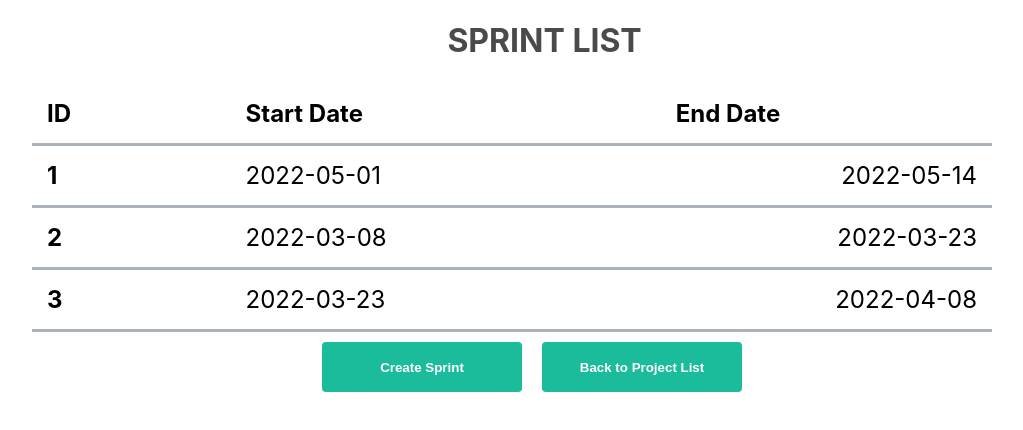
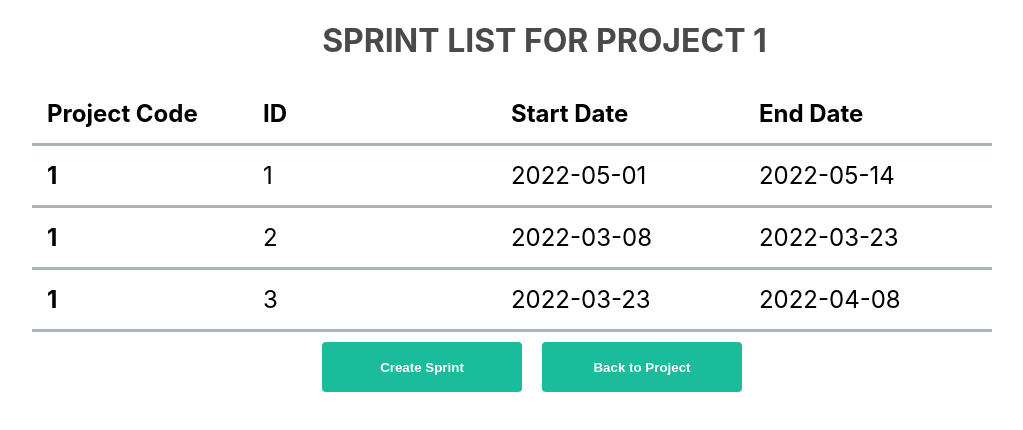
Before and after one commit to ivo-menezes/project_g3, a React (Create React App) app in the folder ui/: page /listSprints/1 in a window 1280 px wide. Shown: the top 430 px of the page, without its empty margins (128-1151 px from the left). Built offline with nearby package versions, Linux system fonts and the light colour scheme.

Commit message:
US027: Implementation: Updated listSprint, sprints, AppProvider index.css and route. (resolved #91)

```diff
--- a/ui/src/context/AppProvider.js
+++ b/ui/src/context/AppProvider.js
@@ -10,7 +10,7 @@ const AppProvider = (props) =>{
     const initialState = {
         projectList: projects,
         backlogs : backlogs,
-        listSprint : sprints,
+        sprints : sprints,
         textValue:'',
         startDate: null,
         endDate: null,
--- a/ui/src/index.css
+++ b/ui/src/index.css
@@ -237,15 +237,10 @@ code {
 .table-sprint td:not(:first-child) {
   width: 100px;
 }
-.table-sprint td:last-child {
-  width: 1px;
-  text-align: right;
-  border-bottom: 3px solid #ABB2B9;
-}
-.table-sprint th:last-child {
-  width: 1px;
-}
 .sprint-button-view {
+  width: 60%;
+  display: table;
+  margin: 0 auto;
   background-color: #007bff;
   color: #fff;
   border: none;
--- a/ui/src/pages/listSprint.js
+++ b/ui/src/pages/listSprint.js
@@ -2,10 +2,11 @@ import React, {useContext} from "react";
 import Header from "../components/header";
 import Button from "../components/button";
 import Table from "../components/table";
-import {Link, useParams} from "react-router-dom";
+import {useParams, useNavigate, useLocation} from "react-router-dom";
 import AppContext from "../context/AppContext";
 
 const headers = [
+    { label: "Project Code", key: "projectCode"},
     { label: "ID", key: "id"},
     { label: "Start Date", key: "startDate"},
     { label: "End Date", key: "endDate" },
@@ -15,34 +16,43 @@ const ListSprints = () => {
 
     const {projectCode} = useParams();
     const {state} = useContext(AppContext);
+    const navigate = useNavigate();
+    const location = useLocation();
 
-    const sprintInProject = state.listSprint.find(project => project.projectCode === projectCode);
-    const sprint = sprintInProject ? sprintInProject.sprint : undefined;
+    const sprintInProject = state.sprints.filter((sprint) => sprint.projectCode === projectCode);
+    console.log(sprintInProject);
+
+    const handleCreateSprint = () => {
+        const from = location.pathname;
+        navigate(`/createSprint/${projectCode}`, { state: { from } });
+    };
+    const handleRowClick = (id) => {
+        console.log("Clicked row with ID:", id);
+        navigate(`/viewProject/${id}`);
+    };
+
 
     return (
         <div>
-            <Header text="Sprint List" className= 'header-listProjects' text={`Sprint list`}
-                    style={{ marginLeft: "65px" }} />
-            {sprint ? (
-                <>
-                    <Table data={sprint} headers={headers} />
-                </>
+            <Header text={`Sprint List for Project ${projectCode}`}
+                className="header-listProjects"
+                style={{ marginLeft: "65px" }}
+            />
+            {sprintInProject.length > 0 ? (
+                <Table data={sprintInProject} headers={headers} />
             ) : (
                 <div className="string-format">
-                <h2>This project has an empty sprint list!</h2>
+                    <h2>This project has an empty sprint list!</h2>
                 </div>
             )}
-            <div className='bt-container '>
-                <Link to="/createSprint">
+            <div className="bt-container ">
                 <Button
                     style={{ marginLeft: "50px" }}
                     className="button-ListProjects"
                     name="Create Sprint"
+                    onClick={handleCreateSprint}
                 />
-                </Link>
-                <Link to='/listProjects'>
-                    <Button className='button-ListProjects' name= "Back to Project List"/>
-                </Link>
+                <Button className='button-ListProjects' name= "Back to Project" onClick={() => handleRowClick(projectCode)}/>
             </div>
         </div>
     );
--- a/ui/src/routes/route.js
+++ b/ui/src/routes/route.js
@@ -50,6 +50,10 @@ const Router= createBrowserRouter([
     {
         path: "/viewProject/:id",
         element: <ViewProject />
+    },
+    {
+        path: "/createSprint/:projectCode",
+        element: <CreateSprint />,
     }
 ]);
 export default Router;
--- a/ui/src/store/sprints.js
+++ b/ui/src/store/sprints.js
@@ -1,80 +1,78 @@
 const sprints = [
     {
-        projectCode: "1",
-        sprint: [
-            {
+                projectCode: "1",
                 id: 1,
                 startDate: '2022-05-01',
                 endDate: '2022-05-14',
             },
             {
+                    projectCode: "1",
                     id : 2,
                     startDate: '2022-03-08',
                     endDate: '2022-03-23',
             },
-            {
+            {       projectCode: "1",
                     id : 3,
                     startDate: '2022-03-23',
                     endDate: '2022-04-08',
-            },
-        ]
     },
 
-    {
-        projectCode: "2",
-        sprint: [
             {
+                projectCode: "2",
                 id: 1,
                 startDate: '2022-03-08',
                 endDate: '2022-03-23',
             },
             {
+                projectCode: "2",
                 id: 2,
                 startDate: '2022-03-24',
                 endDate: '2022-04-08',
             },
             {
+                projectCode: "2",
                 id: 3,
                 startDate: '2022-04-09',
                 endDate: '2022-04-24',
             },
             {
+                projectCode: "2",
                 id: 4,
                 startDate: '2022-04-25',
                 endDate: '2022-05-10',
-            },]
+
     },
     {
-        projectCode: "3",
-        sprint:
-            [{
+                projectCode: "3",
                 id: 1,
                 startDate: '2022-05-11',
                 endDate: '2022-05-27',
             },
                 {
+                    projectCode: "3",
                     id: 2,
                     startDate: '2022-05-28',
                     endDate: '2022-06-13',
                 },
                 {
+                    projectCode: "3",
                     id: 3,
                     startDate: '2022-06-14',
                     endDate: '2022-06-29',
-                },]
+
     },
-    {projectCode: "4",
-        sprint: [
+
             {
+                projectCode: "4",
                 id: 1,
                 startDate: '2022-06-30',
                 endDate: '2022-07-15',
             },
             {
+                projectCode: "4",
                 id: 2,
                 startDate: '2022-07-16',
                 endDate: '2022-07-31',
-            }]
     }
 ]
 export default sprints;
```
